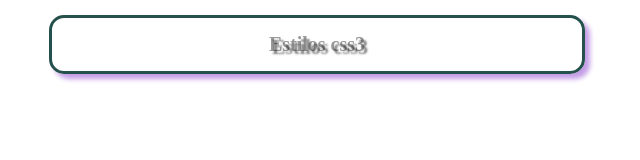
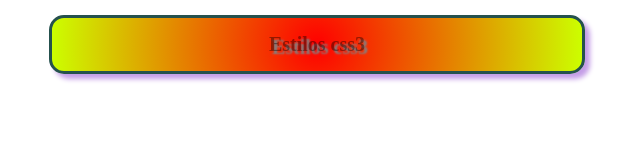
Before and after one commit to crhistian2296/pildorasInformaticasHTML5, a plain HTML site: page 2. CSS3NewRules/public_html/span.html in a window 1280 px wide. Shown: the whole page, without its empty margins (323-963 px from the left). Drawn offline with Linux system fonts and the light colour scheme.

Commit message:
Hoy ha sido un dia duro

```diff
--- a/2. CSS3NewRules/public_html/span.html
+++ b/2. CSS3NewRules/public_html/span.html
@@ -41,12 +41,14 @@ and open the template in the editor.
         vertical, nivel de difuminacion*/
         box-shadow: #c49de7 5px 5px 5px;
 
-        /*degradado de color en el fondo del encabezado(inicio, color1, color2)*
+        /*degradado de color en el fondo del encabezado(inicio, color1, color2)
+        poner el de google el primero para q los demas no lo copien.
+        El orden de ejecucion es de abajo a arriba*
         1ºFirefox, 2ºGoogle chrome, 3ºMicrosoft edge,4ºOpera*/
         background:-moz-linear-gradient(top, gray, #CF0);
         /*el degradado puede ser lineal o radial y el radial recibe parametros
         distintos:"center" y "ellipse" son algunos*/
-        background:-webkit-linear-gradient(center, circle, #F00, #CF0);
+        background:-webkit-radial-gradient(circle, #F00, #CF0);
         background:-ms-linear-gradient(top, #00F,#3FF);
         background:-o-linear-gradient(top, #00F,#3FF);
       }
```
